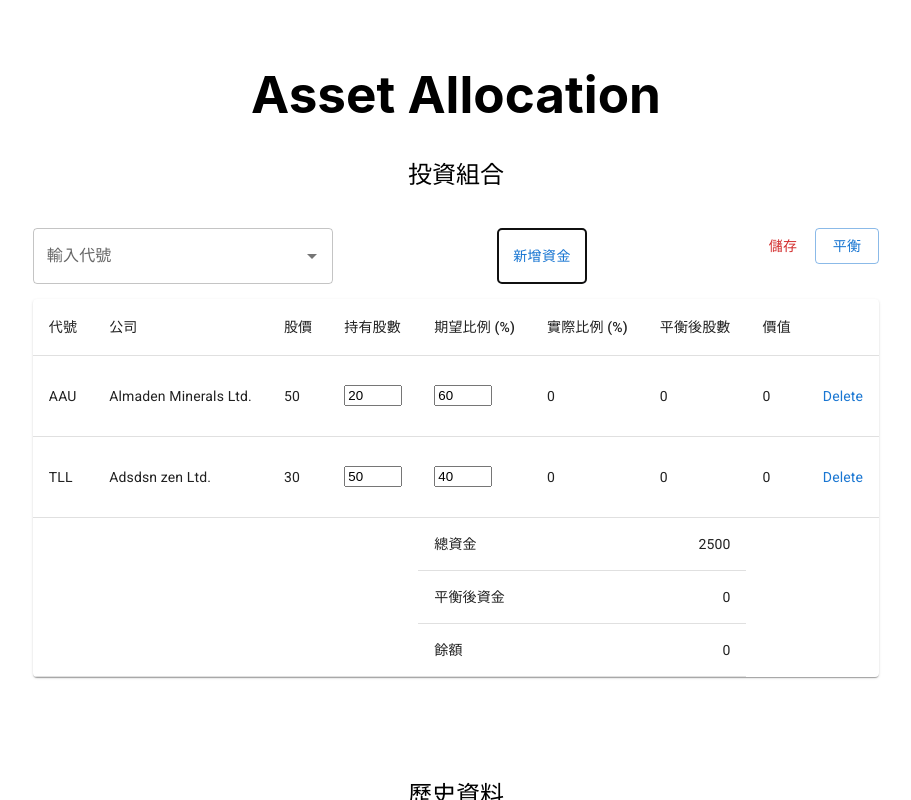
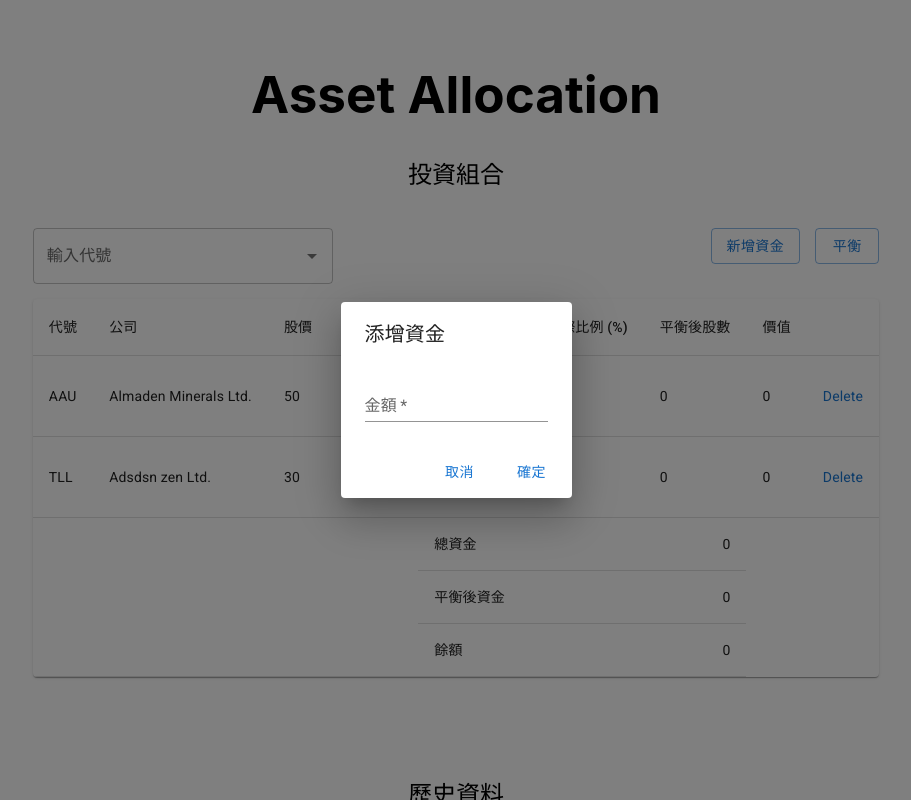
Before and after one commit to Yubo0826/asset-allocation-app, a React (Vite) app: page / in a window 1280 px wide. Both pictures are taken after a click on the button "新增資金". Shown: the top 800 px of the page, without its empty margins (184-1095 px from the left). Built offline with nearby package versions, Linux system fonts and the light colour scheme.

Commit message:
10231809

```diff
--- a/src/components/PercentAreaChart.tsx
+++ b/src/components/PercentAreaChart.tsx
@@ -1,4 +1,3 @@
-import * as React from 'react';
 import { LineChart } from '@mui/x-charts/LineChart';
 
 interface Stock {
@@ -138,38 +137,12 @@ export default function PercentAreaChart({ historyList }: PercentAreaChartProps)
       width={500}
       height={300}
       series={ transformToSeries(historyList) }
-      // series={[
-      //   {
-      //     data: getPercents(a),
-      //     type: 'line',
-      //     label: 'a',
-      //     area: true,
-      //     stack: 'total',
-      //     showMark: false,
-      //   },
-      //   {
-      //     data: getPercents(b),
-      //     type: 'line',
-      //     label: 'b',
-      //     area: true,
-      //     stack: 'total',
-      //     showMark: false,
-      //   },
-      //   {
-      //     data: getPercents(c),
-      //     type: 'line',
-      //     label: 'c',
-      //     area: true,
-      //     stack: 'total',
-      //     showMark: false,
-      //   },
-      // ]}
       xAxis={[
         {
           scaleType: 'time',
-          data: time,
-          min: time[0].getTime(),
-          max: time[time.length - 1].getTime(),
+          data: historyList.map(item => new Date(item.date)),
+          // min: time[0].getTime(),
+          // max: time[time.length - 1].getTime(),
         },
       ]}
     />
--- a/src/components/SearchBox.tsx
+++ b/src/components/SearchBox.tsx
@@ -1,4 +1,4 @@
-import React, { useCallback, useState } from 'react';
+import React, { useCallback, useEffect, useState } from 'react';
 import axios from 'axios';
 import { debounce } from 'lodash'
 
@@ -13,6 +13,12 @@ import TableRow from '@mui/material/TableRow';
 import Paper from '@mui/material/Paper';
 import CircularProgress from '@mui/material/CircularProgress';
 import Button from '@mui/material/Button';
+
+import Dialog from '@mui/material/Dialog';
+import DialogActions from '@mui/material/DialogActions';
+import DialogContent from '@mui/material/DialogContent';
+// import DialogContentText from '@mui/material/DialogContentText';
+import DialogTitle from '@mui/material/DialogTitle';
 
 import HistoryTable from './HistoryTable'
 import PercentAreaChart from './PercentAreaChart'
@@ -135,6 +141,7 @@ function SearchBox() {
   }
 
   // 取得總資金
+  const [totalValue, setTotalValue] = useState<number>(0)
   const getTotalValue = (): number => {
     let total: number = 0
     assets.forEach(asset => {
@@ -142,6 +149,7 @@ function SearchBox() {
     })
     return Math.ceil(total)
   }
+
 
   // 取得該股平衡後的股數
   const getBalancedShare = (asset: Asset): number => {
@@ -164,28 +172,38 @@ function SearchBox() {
       alert('期望比例總和必須為100%')
       return
     }
-    let totalValue:number = 0
+
+    // 計算平衡前總額資產
+    let total: number = 0
+    assets.forEach(asset => {
+      total += (asset.price * asset.share)
+    })
+    setTotalValue(Math.ceil(total) + addMoney)
+
     let balance: number = 0 // 餘額
+    let balancedTotalValue: number = 0
     // 算出各股平衡後股數
     assets.forEach(asset => {
       asset.balanced_share = getBalancedShare(asset)
       asset.value = asset.balanced_share * asset.price
-      totalValue += asset.value
+      balancedTotalValue += asset.value
       balance += getBalance(asset)
     })
-    setBalanceTotalValue(totalValue)
+    setBalanceTotalValue(balancedTotalValue)
     setBalance(balance)
 
     // 算出各股平衡後實際比例
     setAssets(prev => {
       return prev.map(item => {
-        item.balanced_rate = (item.price * item.balanced_share / totalValue) * 100
+        console.log(balanced_total_value);
+
+        item.balanced_rate = (item.price * item.balanced_share / balancedTotalValue) * 100
         return item
       })
     })
-    // assets.forEach(asset => {
-    //   asset.balanced_rate = (asset.price * asset.balanced_share / totalValue) * 100
-    // })
+
+    // 詢問使用者是否紀錄這筆資料
+    setsavePopup(true)
   }
 
   // 檢查期望比例總和是否為100
@@ -211,6 +229,21 @@ function SearchBox() {
     };
     setHistory([...history, newRecord])
     console.log(history)
+  }
+
+  // 按下平衡後，詢問使用者是否紀錄這筆資料
+  const [savePopup, setsavePopup] = useState<boolean>(false)
+  const handleSavePopupClose = (agree: boolean) => {
+    if (agree) updateHistory()
+    setsavePopup(false)
+  }
+
+  // 新增資金視窗
+  const [addMoneyPopup, setAddMoneyPopup] = useState<boolean>(false)
+  const [addMoney, setAddMoney] = useState<number>(0)
+
+  const handleAddMoneyPopupClose = () => {
+    setAddMoneyPopup(false)
   }
 
   return (
@@ -251,10 +284,8 @@ function SearchBox() {
           )}
         />
 
-        <Button variant="outlined">新增資金</Button>
-
         <div>
-          <Button onClick={ updateHistory } variant="text" color="error">儲存</Button>
+          <Button onClick={ () => setAddMoneyPopup(true) } style={{ marginRight: '15px' }} variant="outlined">新增資金</Button>
           <Button onClick={ handleBalance } variant="outlined">平衡</Button>
         </div>
       </div>
@@ -349,7 +380,10 @@ function SearchBox() {
               <TableCell rowSpan={3} />
               <TableCell rowSpan={3} />
               <TableCell colSpan={2}>總資金</TableCell>
-              <TableCell align="right">{ getTotalValue() } </TableCell>
+              <TableCell align="right">
+                {/* { getTotalValue() }  */}
+                { totalValue }
+              </TableCell>
             </TableRow>
             <TableRow>
               <TableCell colSpan={2}>平衡後資金</TableCell>
@@ -368,6 +402,77 @@ function SearchBox() {
 
       <h2 style={{ marginTop: '100px'}}>統計資料</h2>
       <PercentAreaChart historyList={history} />
+
+       {/* 彈出視窗: 詢問使用者是否紀錄 */}
+      <Dialog
+        open={savePopup}
+        onClose={handleSavePopupClose}
+        aria-labelledby="alert-dialog-title"
+        aria-describedby="alert-dialog-description"
+      >
+        <DialogTitle id="alert-dialog-title">
+          {"是否要記錄這筆資料?"}
+        </DialogTitle>
+        {/* <DialogContent>
+          <DialogContentText id="alert-dialog-description">
+            可於下方看統計資料和
+          </DialogContentText>
+        </DialogContent> */}
+        <DialogActions>
+          <Button onClick={() => handleSavePopupClose(false)}>否</Button>
+          <Button onClick={() => handleSavePopupClose(true)} autoFocus>
+            是
+          </Button>
+        </DialogActions>
+      </Dialog>
+
+
+      {/* 彈出視窗: 新增資金 */}
+      <Dialog
+        open={addMoneyPopup}
+        onClose={handleAddMoneyPopupClose}
+        PaperProps={{
+          component: 'form',
+          onSubmit: (event: React.FormEvent<HTMLFormElement>) => {
+            event.preventDefault();
+            const formData = new FormData(event.currentTarget);
+            const formJson = Object.fromEntries((formData as any).entries());
+            // const email = formJson.email;
+            // console.log(email);
+            console.log('formJson.money', formJson.money);
+            console.log('addMoney', addMoney);
+
+
+            setAddMoney(prev => prev + formJson.money)
+            console.log('addMoney', addMoney);
+            handleBalance()
+            handleAddMoneyPopupClose();
+          },
+        }}
+      >
+        <DialogTitle>添增資金</DialogTitle>
+        <DialogContent>
+          {/* <DialogContentText>
+            To subscribe to this website, please enter your email address here. We
+            will send updates occasionally.
+          </DialogContentText> */}
+          <TextField
+            autoFocus
+            required
+            margin="dense"
+            id="name"
+            name="money"
+            label="金額"
+            type="number"
+            fullWidth
+            variant="standard"
+          />
+        </DialogContent>
+        <DialogActions>
+          <Button onClick={handleAddMoneyPopupClose}>取消</Button>
+          <Button type="submit">確定</Button>
+        </DialogActions>
+      </Dialog>
     </>
   )
 }
```
